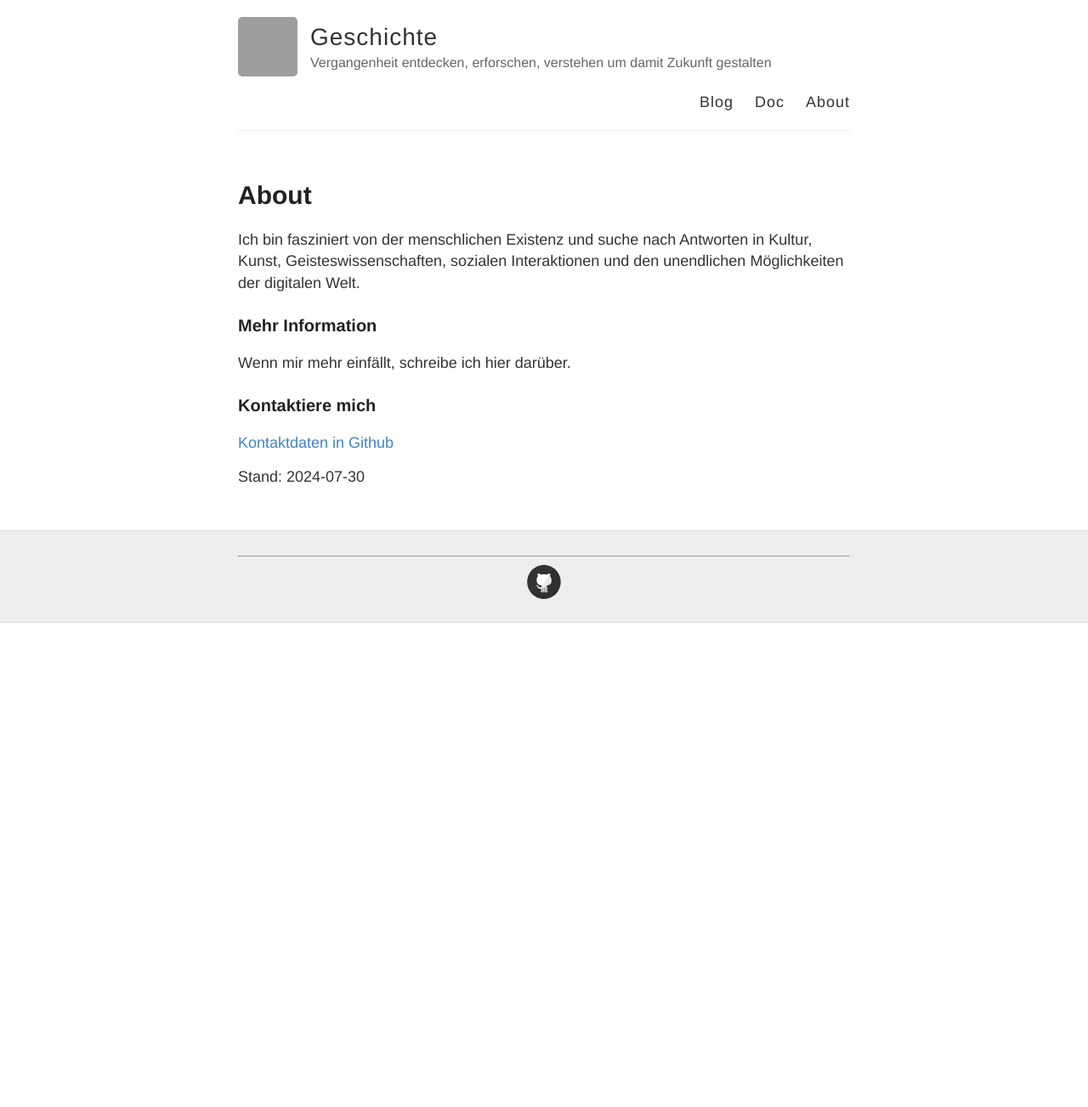
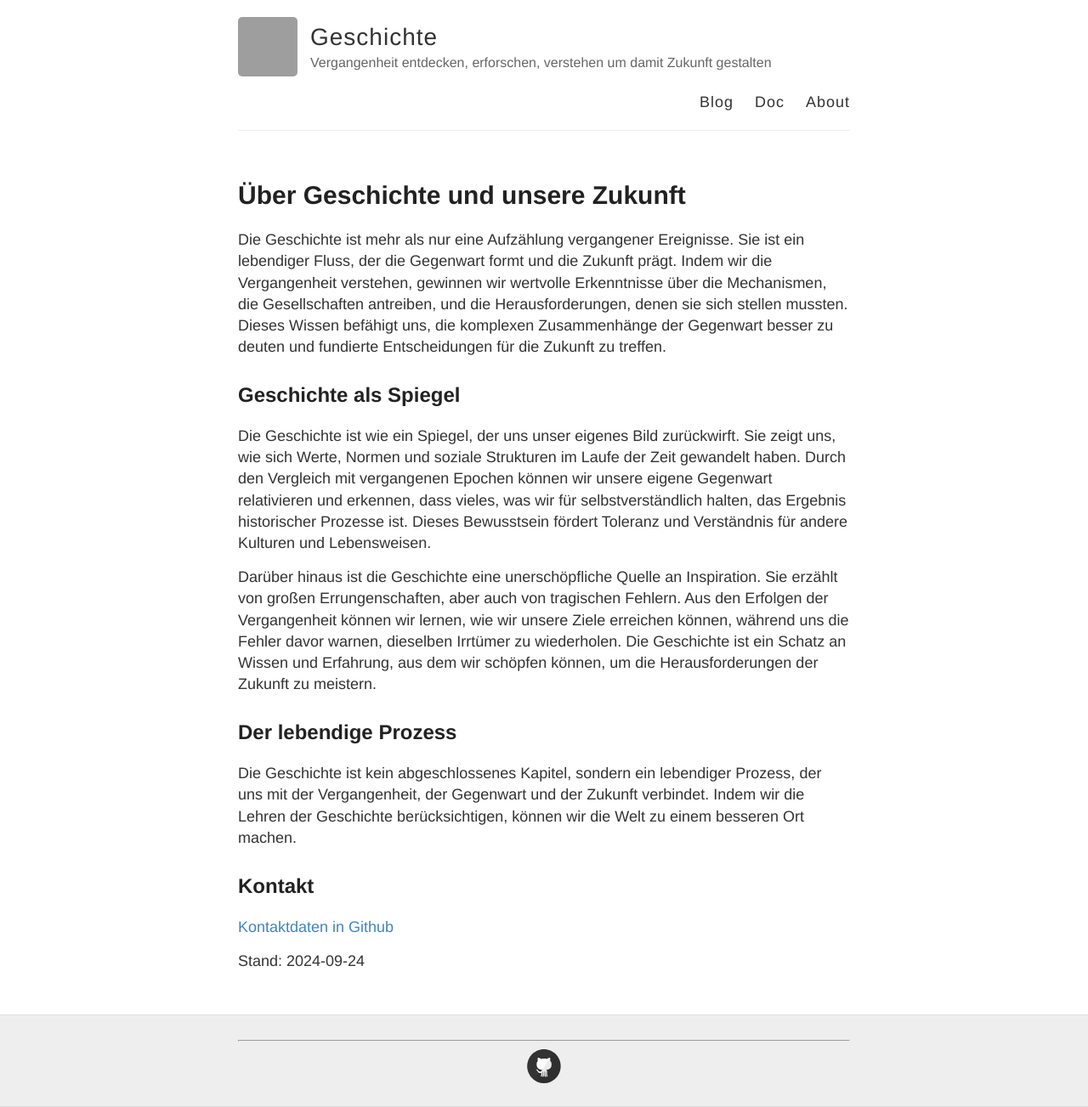
Before and after one commit to S2030c/geschichte, a Jekyll site: the page built from about.md, in a window 1280 px wide. Shown: the whole page at 85% size. Built offline with Jekyll 4.4.1, drawn with Linux system fonts in a browser that asks for light colours; before the commit the page ends 900 px from its top, so only the background shows below that; grey boxes are pictures that could not be loaded.

Commit message:
Update about.md

```diff
--- a/about.md
+++ b/about.md
@@ -1,17 +1,26 @@
 ---
 layout: page
-title: About
+title: Über Geschichte und unsere Zukunft
 permalink: /about/
 ---
 
-Ich bin fasziniert von der menschlichen Existenz und suche nach Antworten in Kultur, Kunst, Geisteswissenschaften, sozialen Interaktionen und den unendlichen Möglichkeiten der digitalen Welt.
+Die Geschichte ist mehr als nur eine Aufzählung vergangener Ereignisse. Sie ist ein lebendiger Fluss, der die Gegenwart formt und die Zukunft prägt. Indem wir die Vergangenheit verstehen, gewinnen wir wertvolle Erkenntnisse über die Mechanismen, die Gesellschaften antreiben, und die Herausforderungen, denen sie sich stellen mussten. Dieses Wissen befähigt uns, die komplexen Zusammenhänge der Gegenwart besser zu deuten und fundierte Entscheidungen für die Zukunft zu treffen.
 
-### Mehr Information
+## Geschichte als Spiegel
 
-Wenn mir mehr einfällt, schreibe ich hier darüber.
+Die Geschichte ist wie ein Spiegel, der uns unser eigenes Bild zurückwirft. Sie zeigt uns, wie sich Werte, Normen und soziale Strukturen im Laufe der Zeit gewandelt haben. Durch den Vergleich mit vergangenen Epochen können wir unsere eigene Gegenwart relativieren und erkennen, dass vieles, was wir für selbstverständlich halten, das Ergebnis historischer Prozesse ist. Dieses Bewusstsein fördert Toleranz und Verständnis für andere Kulturen und Lebensweisen.
 
-### Kontaktiere mich
+Darüber hinaus ist die Geschichte eine unerschöpfliche Quelle an Inspiration. Sie erzählt von großen Errungenschaften, aber auch von tragischen Fehlern. Aus den Erfolgen der Vergangenheit können wir lernen, wie wir unsere Ziele erreichen können, während uns die Fehler davor warnen, dieselben Irrtümer zu wiederholen. Die Geschichte ist ein Schatz an Wissen und Erfahrung, aus dem wir schöpfen können, um die Herausforderungen der Zukunft zu meistern.
+
+## Der lebendige Prozess
+
+Die Geschichte ist kein abgeschlossenes Kapitel, sondern ein lebendiger Prozess, der uns mit der Vergangenheit, der Gegenwart und der Zukunft verbindet. Indem wir die Lehren der Geschichte berücksichtigen, können wir die Welt zu einem besseren Ort machen.
+
+
+
+
+## Kontakt
 
 [Kontaktdaten in Github](https://github.com/S2030c)
 
-Stand: 2024-07-30
+Stand: 2024-09-24
```
